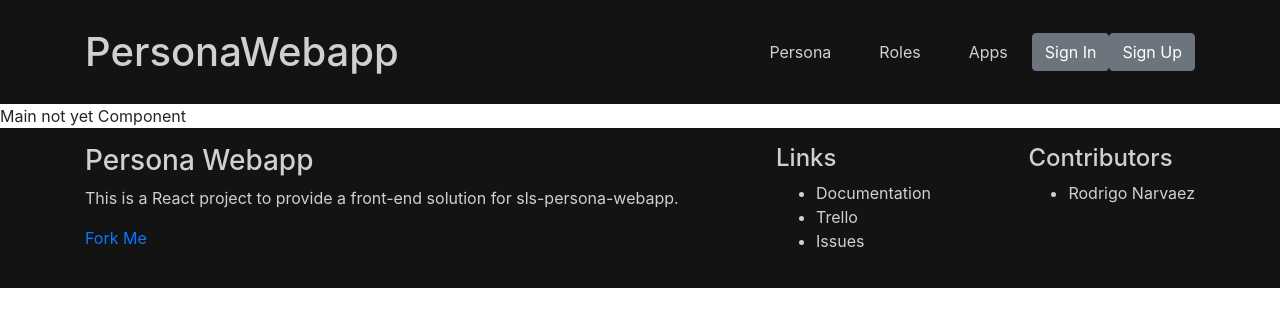
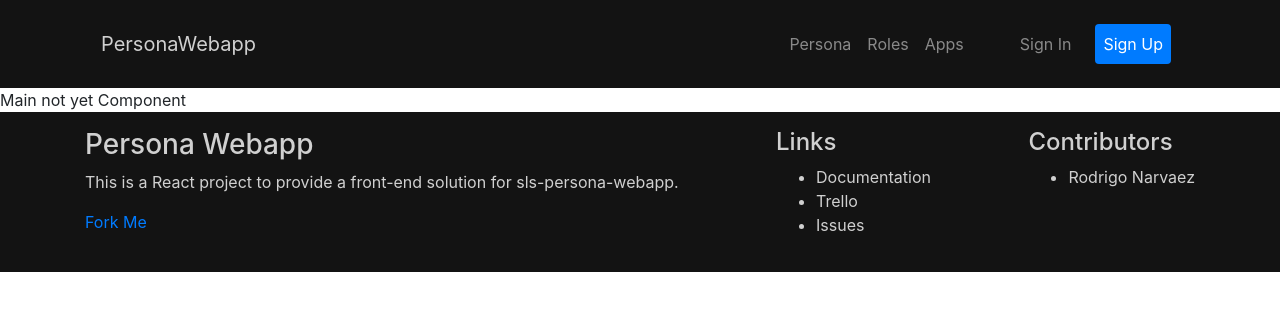
Before and after one commit to rodrigodbarboza/persona-webapp, a React (Create React App) app: page /apps in a window 1280 px wide. Shown: the top 326 px of the page. Built offline with nearby package versions, Linux system fonts and the light colour scheme.

Commit message:
add proptypes and some more components

```diff
--- a/package.json
+++ b/package.json
@@ -5,6 +5,7 @@
   "private": true,
   "dependencies": {
     "bootstrap": "^4.3.1",
+    "prop-types": "^15.7.2",
     "react": "^16.8.6",
     "react-dom": "^16.8.6",
     "react-scripts": "3.0.1",
@@ -46,5 +47,6 @@
     "Graphql",
     "Apollo",
     "Hooks"
-  ]
+  ],
+  "devDependencies": {}
 }
--- a/src/shared/components/Header/HeaderPage.js
+++ b/src/shared/components/Header/HeaderPage.js
@@ -4,11 +4,42 @@ import HeaderTemplate from './HeaderTemplate'
 class HeaderPage extends React.Component {
   constructor(props) {
     super(props)
-    this.state = {}
+    this.state = {
+      isNavbarOpen: false,
+      isAuthenticated: false,
+    }
+  }
+
+  toggleNavbar = () => {
+    this.setState(prev => ({ isNavbarOpen: !prev.isNavbarOpen }))
+  }
+
+  handleLogOut = () => {
+    console.log('Loged out')
+    this.setState(prev => ({ isAuthenticated: false }))
+  }
+
+  handleSignIn = () => {
+    console.log('Signed in')
+    this.setState(prev => ({ isAuthenticated: true }))
+  }
+  handleSignUp = () => {
+    console.log('Signed up')
+    this.setState(prev => ({ isAuthenticated: true }))
   }
 
   render() {
-    return <HeaderTemplate />
+    const { isNavbarOpen, isAuthenticated } = this.state
+    return (
+      <HeaderTemplate
+        isNavbarOpen={isNavbarOpen}
+        handleNavbarToggle={this.toggleNavbar}
+        isAuthenticated={isAuthenticated}
+        onLogOut={this.handleLogOut}
+        onSignIn={this.handleSignIn}
+        onSignUp={this.handleSignUp}
+      />
+    )
   }
 }
 
--- a/src/shared/components/Header/HeaderTemplate.js
+++ b/src/shared/components/Header/HeaderTemplate.js
@@ -1,27 +1,58 @@
 import React from 'react'
-import { Container, Button } from 'reactstrap'
+import PropTypes from 'prop-types'
+import {
+  Container,
+  Navbar,
+  NavbarBrand,
+  NavbarToggler,
+  Collapse,
+  Nav,
+  NavItem,
+} from 'reactstrap'
+import { NavItemComponent, SecurityButtons } from './components'
 import './HeaderTemplate.css'
 
-const HeaderTemplate = () => (
+const propTypes = {
+  isNavbarOpen: PropTypes.bool.isRequired,
+  handleNavbarToggle: PropTypes.func.isRequired,
+  isAuthenticated: PropTypes.bool.isRequired,
+  onSignIn: PropTypes.func.isRequired,
+  onSignUp: PropTypes.func.isRequired,
+  onLogOut: PropTypes.func.isRequired,
+}
+
+const HeaderTemplate = ({
+  isNavbarOpen,
+  handleNavbarToggle,
+  isAuthenticated,
+  onSignIn,
+  onSignUp,
+  onLogOut,
+}) => (
   <header className="header">
     <Container>
-      <div className="d-flex flex-row justify-content-between align-items-center">
-        <h1 className="mb-0">PersonaWebapp</h1>
-        <div className="d-flex flex-row justify-content-between align-items-center">
-          <nav className="menu">
-            <ul className="menu-list">
-              <li className="menu-item">Persona</li>
-              <li className="menu-item">Roles</li>
-              <li className="menu-item">Apps</li>
-            </ul>
-          </nav>
-
-          <Button>Sign In</Button>
-          <Button>Sign Up</Button>
-        </div>
-      </div>
+      <Navbar dark expand="md" fixed>
+        <NavbarBrand>PersonaWebapp</NavbarBrand>
+        <NavbarToggler onClick={handleNavbarToggle} />
+        <Collapse isOpen={isNavbarOpen} navbar>
+          <Nav className="ml-auto align-middle" navbar pills>
+            <NavItemComponent description="Persona" link="persona" />
+            <NavItemComponent description="Roles" link="Roles" />
+            <NavItemComponent description="Apps" link="Apps" />
+            <NavItem className="mx-3 my-2 my-md-0" />
+            <SecurityButtons
+              isAuthenticated={isAuthenticated}
+              onSignIn={onSignIn}
+              onSignUp={onSignUp}
+              onLogOut={onLogOut}
+            />
+          </Nav>
+        </Collapse>
+      </Navbar>
     </Container>
   </header>
 )
 
+HeaderTemplate.propTypes = propTypes
+
 export default HeaderTemplate
--- /dev/null
+++ b/src/shared/components/Header/components/NavItemComponent.js
@@ -0,0 +1,18 @@
+import React from 'react'
+import PropTypes from 'prop-types'
+import { NavItem, NavLink } from 'reactstrap'
+
+const propTypes = {
+  description: PropTypes.node.isRequired,
+  link: PropTypes.string.isRequired,
+}
+
+const NavItemComponent = ({ link, description }) => (
+  <NavItem>
+    <NavLink link={link}>{description}</NavLink>
+  </NavItem>
+)
+
+NavItemComponent.propTypes = propTypes
+
+export default NavItemComponent
--- /dev/null
+++ b/src/shared/components/Header/components/SecurityButtons.js
@@ -0,0 +1,36 @@
+import React from 'react'
+import PropTypes from 'prop-types'
+import { NavItem, NavLink } from 'reactstrap'
+
+const propTypes = {
+  isAuthenticated: PropTypes.bool.isRequired,
+  onSignIn: PropTypes.func.isRequired,
+  onSignUp: PropTypes.func.isRequired,
+  onLogOut: PropTypes.func.isRequired,
+}
+
+const SecurityButtons = ({ isAuthenticated, onSignIn, onSignUp, onLogOut }) =>
+  isAuthenticated ? (
+    <NavItem className="mx-md-2 my-1 my-md-0">
+      <NavLink onClick={onLogOut} className="text-center" active>
+        Log Out
+      </NavLink>
+    </NavItem>
+  ) : (
+    <React.Fragment>
+      <NavItem className="mx-md-2 my-1 my-md-0">
+        <NavLink onClick={onSignIn} className="text-center">
+          Sign In
+        </NavLink>
+      </NavItem>
+      <NavItem className="mx-md-2 my-1 my-md-0">
+        <NavLink onClick={onSignUp} className="text-center" active>
+          Sign Up
+        </NavLink>
+      </NavItem>
+    </React.Fragment>
+  )
+
+SecurityButtons.propTypes = propTypes
+
+export default SecurityButtons
--- /dev/null
+++ b/src/shared/components/Header/components/index.js
@@ -0,0 +1,2 @@
+export { default as NavItemComponent } from './NavItemComponent'
+export { default as SecurityButtons } from './SecurityButtons'
```
Also changed, not shown: 1 other file (tests, documents, lock files or other folders).
